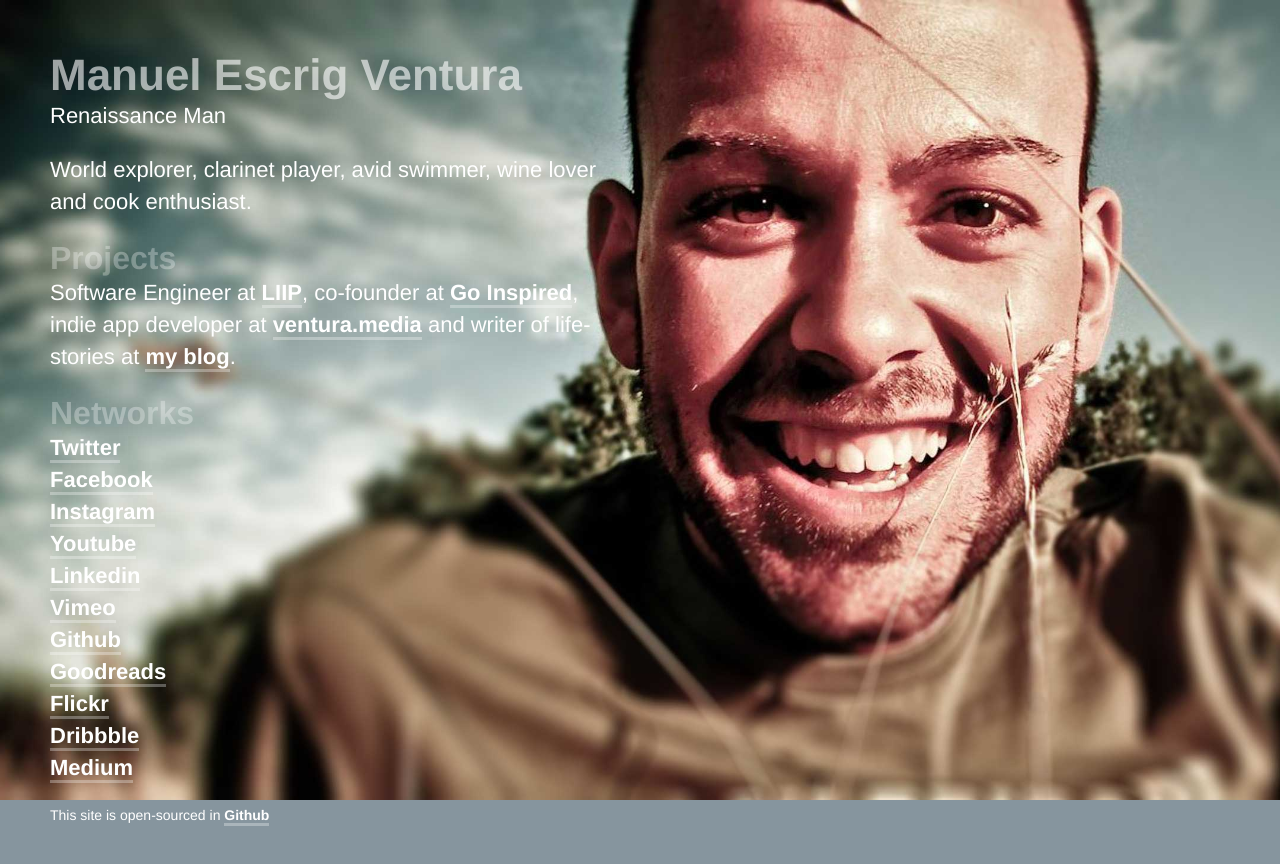
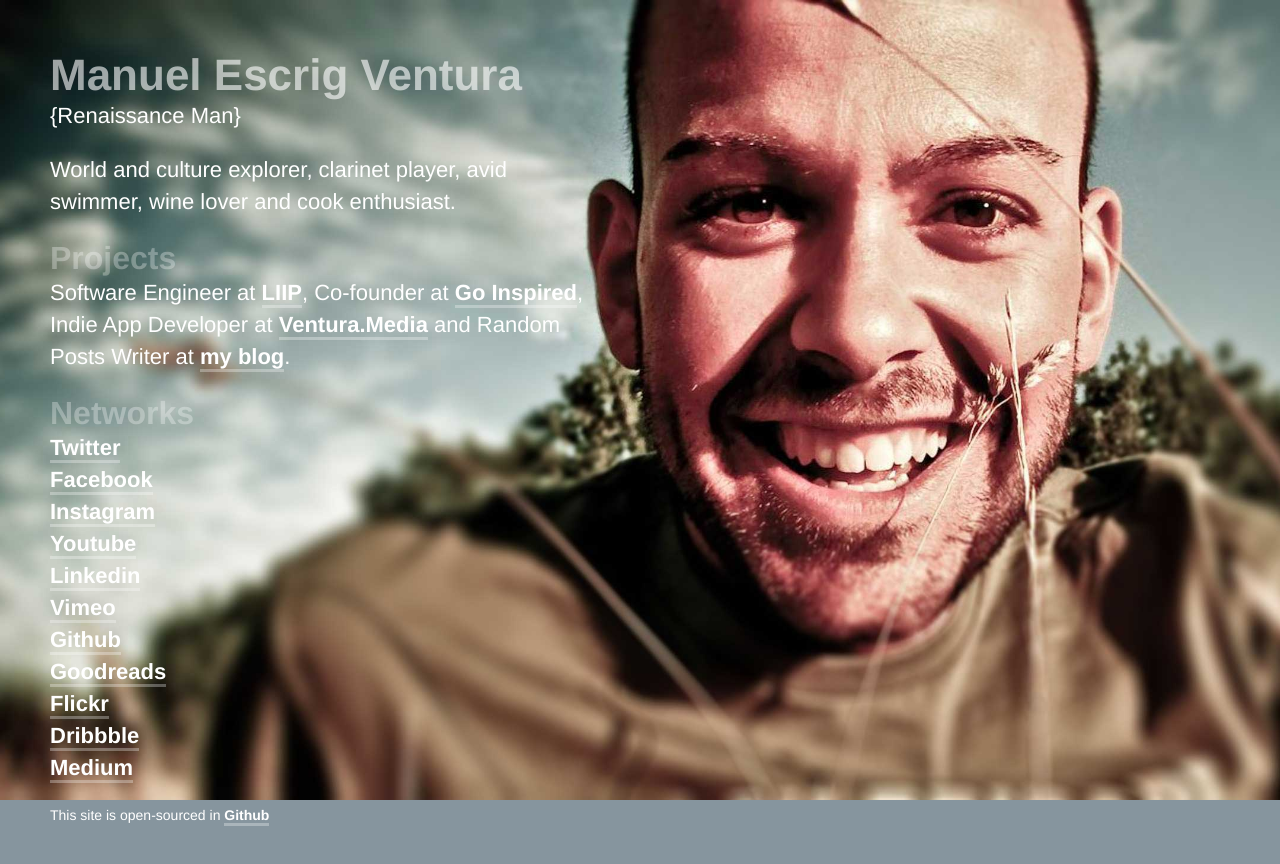
Before and after one commit to manuelescrig/about, a plain HTML site: page index.html in a window 1280 px wide. Drawn offline with Linux system fonts and the light colour scheme.

Commit message:
Update index.html

```diff
--- a/index.html
+++ b/index.html
@@ -41,11 +41,11 @@
 <div id="about">
 
 	<h1>Manuel Escrig Ventura</h1>
-	<p>Renaissance Man</p>
-	<p>World explorer, clarinet player, avid swimmer, wine lover and cook enthusiast.</p>
+	<p>{Renaissance Man}</p>
+	<p>World and culture explorer, clarinet player, avid swimmer, wine lover and cook enthusiast.</p>
 
 	<h2>Projects</h2>
-	<p>Software Engineer at <a href="http://www.liip.ch/" target="_blank">LIIP</a>, co-founder at <a href="http://www.goinspired.com/" target="_blank">Go Inspired</a>, indie app developer at <a href="http://ventura.media" target="_blank">ventura.media</a> and writer of life-stories at <a href="http://www.manuelescrig.com/" target="_blank">my blog</a>.
+	<p>Software Engineer at <a href="http://www.liip.ch/" target="_blank">LIIP</a>, Co-founder at <a href="http://www.goinspired.com/" target="_blank">Go Inspired</a>, Indie App Developer at <a href="http://ventura.media" target="_blank">Ventura.Media</a> and Random Posts Writer at <a href="http://www.manuelescrig.com/" target="_blank">my blog</a>.
 	</p>
 
 	<h2>Networks</h2>
```
